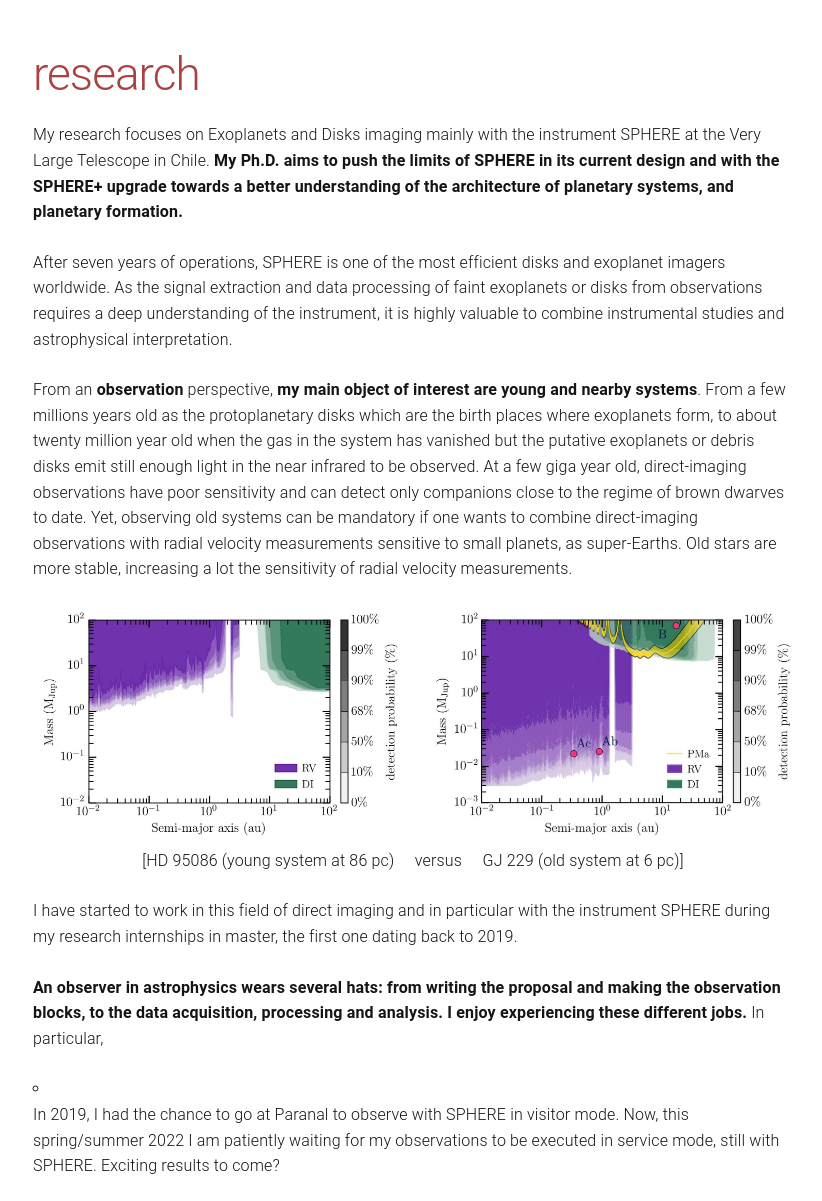
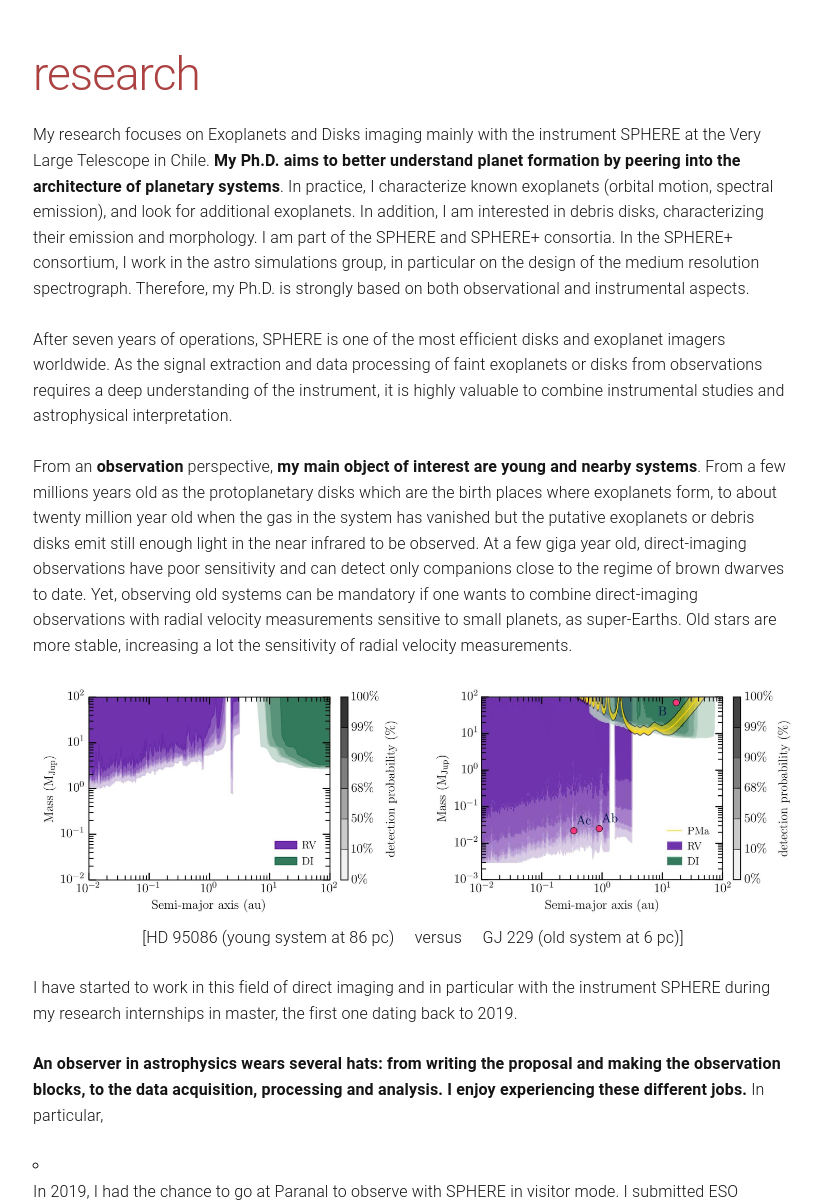
Before and after one commit to cdesgrange/cdesgrange.github.io, a Jekyll site: the page built from research.md, in a window 1280 px wide and 1400 px high. Shown: the part 199-1400 px from the top of the window, without its empty margins (227-1049 px from the left). Built offline with Jekyll 4.4.1, drawn with Linux system fonts in a browser that asks for light colours; some of the changed text lies outside the part shown.

Commit message:
big updates

```diff
--- a/research.md
+++ b/research.md
@@ -4,7 +4,9 @@ title: research
 permalink: /research/
 ---
 
-My research focuses on Exoplanets and Disks imaging mainly with the instrument SPHERE at the Very Large Telescope in Chile. <b>My Ph.D. aims to push the limits of SPHERE in its current design and with the SPHERE+ upgrade towards a better understanding of the architecture of planetary systems, and planetary formation.</b>
+My research focuses on Exoplanets and Disks imaging mainly with the instrument SPHERE at the Very Large Telescope in Chile. <b>My Ph.D. aims to better understand planet formation by peering into the architecture of planetary systems</b>. In practice, I characterize known exoplanets (orbital motion, spectral emission), and look for additional exoplanets. In addition, I am interested in debris disks, characterizing their emission and morphology.
+I am part of the SPHERE and SPHERE+ consortia. In the SPHERE+ consortium, I work in the astro simulations group, in particular on the design of the medium resolution spectrograph. Therefore, my Ph.D. is strongly based on both observational and instrumental aspects.
+
 
 After seven years of operations, SPHERE is one of the most efficient disks and exoplanet imagers worldwide. As the signal extraction and data processing of faint exoplanets or disks from observations requires a deep understanding of the instrument, it is highly valuable to combine instrumental studies and astrophysical interpretation.
 
@@ -23,8 +25,7 @@ I have started to work in this field of direct imaging and in particular with th
 
 <b> An observer in astrophysics wears several hats: from writing the proposal and making the observation blocks, to the data acquisition, processing and analysis. I enjoy experiencing these different jobs.</b> In particular,
 
-- In 2019, I had the chance to go at Paranal to observe with SPHERE in visitor mode. Now, this spring/summer 2022 I am patiently waiting for my observations to be executed in service mode, still with SPHERE. Exciting results to come?
-
+- In 2019, I had the chance to go at Paranal to observe with SPHERE in visitor mode. I submitted ESO proposals with SPHERE, one being accepted and executed in summer 2022. Right now, in April 2023, I am patiently waiting for the results of JWST Cycle 2, to see if one of my proposals as PI have been accepted!
 
 - During a master internship at the Max-Planck Institute for Astronomy in Germany, I investigated baseline to cutting-edge image processing techniques. The goal was to <b>retrieve directly-imaged protoplanetary disks in near infrared to look for proto-exoplanets creating the observed substructures inside the disks</b>. This project was carried out in the context of the paper from Assenssio-Torres et al. 2021.
 
@@ -68,4 +69,4 @@ In observations, my two main projects currently are
 
   - second the characterization of a specific debris disk.
 
-In instrumentation, I am doing molecular mapping simulations to test different designs to upgrade potentially the low resolution integral field spectrograph (IFS) of SPHERE into a medium resolution IFS.
+In instrumentation, I am doing in particular molecular mapping simulations to test different designs to upgrade the low resolution integral field spectrograph (IFS) of SPHERE into a medium resolution IFS.
```
